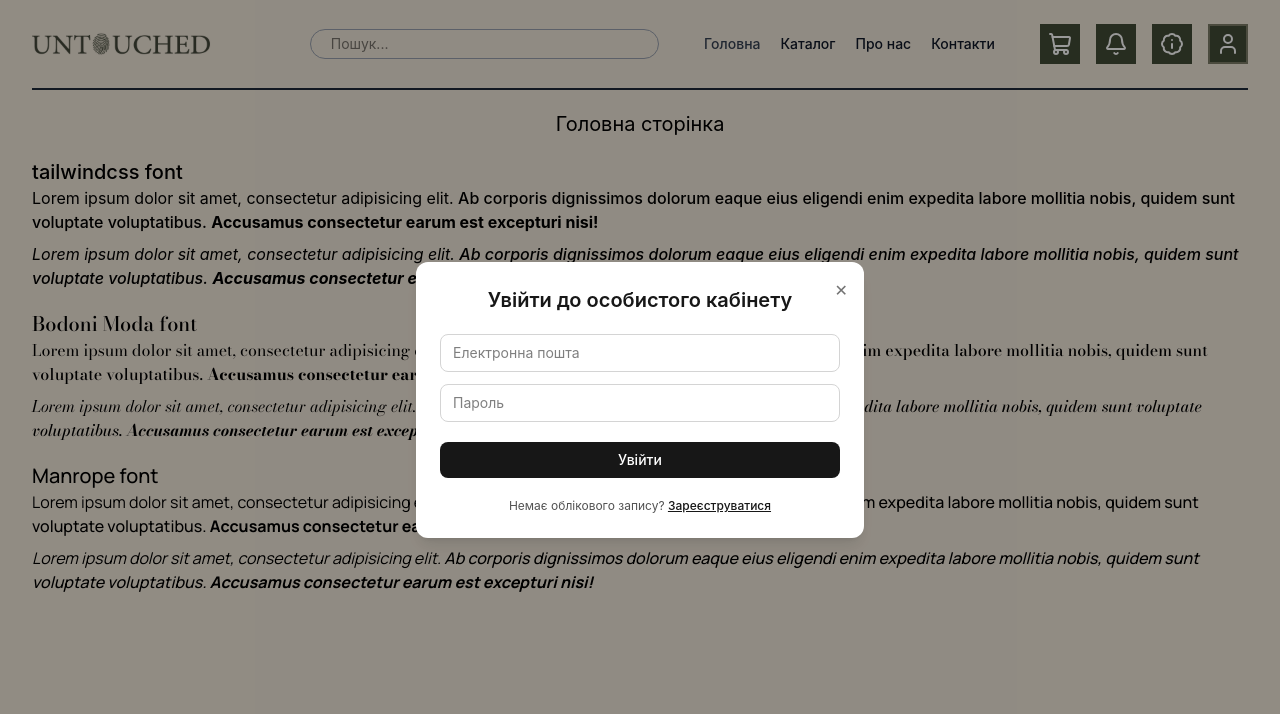
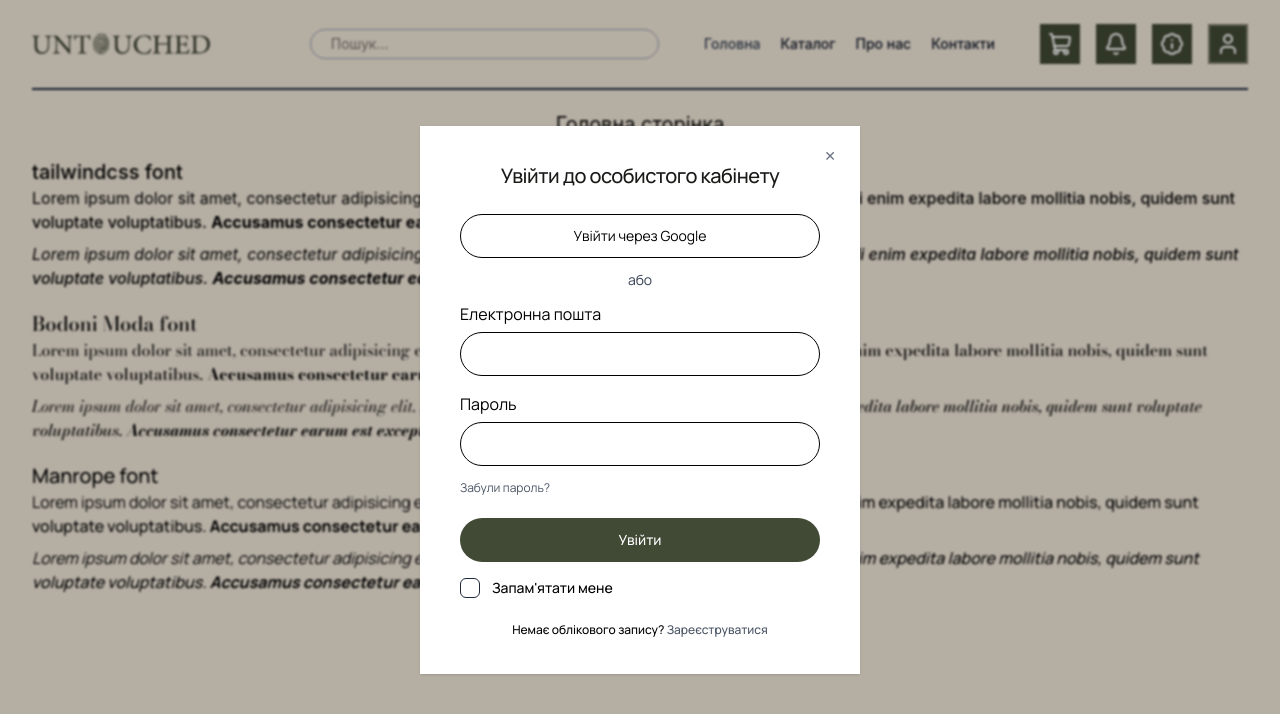
Before and after one commit to makeup-clone/makeup-web, a React (Vite) app: page / in a window 1280 px wide. Both pictures are taken after a click on the button 1228 px from the left and 44 px from the top of the page. Shown: the top 714 px of the page. Built offline with nearby package versions, Linux system fonts and the light colour scheme; no server answers.

Commit message:
feat: added auth login modal

```diff
--- /dev/null
+++ b/src/components/AuthInput.tsx
@@ -0,0 +1,37 @@
+import {type InputHTMLAttributes, useId} from "react";
+
+interface AuthInputProps
+    extends Omit<InputHTMLAttributes<HTMLInputElement>, "id"> {
+    label: string;
+    id?: string;
+    containerClassName?: string;
+    labelClassName?: string;
+}
+
+export const AuthInput = ({
+                              label,
+                              id,
+                              className = "",
+                              containerClassName = "",
+                              labelClassName = "",
+                              ...inputProps
+                          }: AuthInputProps) => {
+    const generatedId = useId();
+    const inputId = id ?? generatedId;
+
+    return (
+        <div className={`flex flex-col gap-1.5 ${containerClassName}`}>
+            <label
+                htmlFor={inputId}
+                className={`text-md ${labelClassName}`}
+            >
+                {label}
+            </label>
+            <input
+                id={inputId}
+                className={`h-11 w-full rounded-full border bg-white px-4 text-sm outline-none focus:inset-ring-1 focus:inset-ring-black ${className}`}
+                {...inputProps}
+            />
+        </div>
+    );
+};
--- a/src/components/modal/AuthModal.tsx
+++ b/src/components/modal/AuthModal.tsx
@@ -1,8 +1,13 @@
-import {useEffect} from "react";
-import {useAuthModal} from "../../hooks/useAuthModal.ts";
+import { useEffect, useState } from "react";
+import { useAuthModal } from "../../hooks/useAuthModal.ts";
+import {AuthInput} from "../AuthInput.tsx";
 
 export const AuthModal = () => {
     const { mode, isOpen, closeModal, setMode, authSuccess } = useAuthModal();
+    const [email, setEmail] = useState("");
+    const [password, setPassword] = useState("");
+    const [name, setName] = useState("");
+    const [rememberMe, setRememberMe] = useState(false);
 
     useEffect(() => {
         if (!isOpen) return;
@@ -23,75 +28,159 @@ export const AuthModal = () => {
 
     const isLogin = mode === "login";
 
+    const resetForm = () => {
+        setEmail("");
+        setPassword("");
+        setName("");
+        setRememberMe(false);
+    };
+
+    const handleClose = () => {
+        resetForm();
+        closeModal();
+    };
+
+    const handleModeSwitch = (nextMode: "login" | "register") => {
+        resetForm();
+        setMode(nextMode);
+    };
+
+    const handleSubmit = (e: React.FormEvent<HTMLFormElement>) => {
+        e.preventDefault();
+        // Тут буде твоя RTK Query мутація логіну або реєстрації
+        authSuccess();
+    };
+
     return (
         <div
-            onClick={closeModal}
-            className="fixed inset-0 z-50 flex items-center justify-center bg-black/40 px-4"
+            onClick={handleClose}
+            className="font-manrope fixed inset-0 z-50 flex items-center justify-center bg-black/25 px-4 backdrop-blur-[1px]"
         >
             <div
                 onClick={(e) => e.stopPropagation()}
-                className="relative w-full max-w-md rounded-xl bg-white p-6 shadow-lg"
+                className="relative w-full max-w-[440px] bg-white px-10 py-9 shadow-sm"
             >
                 <button
                     type="button"
-                    onClick={closeModal}
+                    onClick={handleClose}
                     aria-label="Закрити"
-                    className="absolute right-4 top-4 text-neutral-500 hover:text-neutral-900"
+                    className="absolute right-4 top-4 px-2 py-1 text-sm text-gray-500 transition hover:text-gray-800"
                 >
                     ✕
                 </button>
 
-                <h2 className="text-center text-xl font-semibold text-neutral-900">
+                <h2 className="text-center text-xl font-medium tracking-tight text-[#1A1A18]">
                     {isLogin ? "Увійти до особистого кабінету" : "Створити акаунт"}
                 </h2>
 
-                {/* Форма входу / реєстрації */}
-                <form
-                    onSubmit={(e) => {
-                        e.preventDefault();
-                        // Тут буде твоя RTK Query мутація логіну або реєстрації
-                        authSuccess();
+                {/* Болванка для входу через Google */}
+                <button
+                    type="button"
+                    onClick={() => {
+                        // TODO: логіка входу через Google
                     }}
-                    className="mt-5 flex flex-col gap-3"
+                    className="mt-6 flex h-11 w-full items-center justify-center rounded-full border bg-white px-5 text-sm transition hover:bg-[#F3F1EC] hover:cursor-pointer"
                 >
+                    Увійти через Google
+                </button>
+
+                <div className="my-3 text-center text-sm text-gray-700">або</div>
+
+                <form onSubmit={handleSubmit} className="flex flex-col">
                     {!isLogin && (
-                        <input
+                        <AuthInput
+                            containerClassName="mb-4"
+                            label="Ім'я"
                             type="text"
                             required
-                            placeholder="Ім'я"
-                            className="rounded-lg border border-neutral-300 px-3 py-2 text-sm"
+                            value={name}
+                            onChange={(e) => setName(e.target.value)}
                         />
                     )}
 
-                    <input
+                    <AuthInput
+                        label="Електронна пошта"
+                        className="autofill:shadow-[inset_0_0_0_1000px_#F3F1EC]"
                         type="email"
                         required
-                        placeholder="Електронна пошта"
-                        className="rounded-lg border border-neutral-300 px-3 py-2 text-sm"
+                        value={email}
+                        onChange={(e) => setEmail(e.target.value)}
                     />
 
-                    <input
+                    <AuthInput
+                        containerClassName="mt-4"
+                        className="autofill:shadow-[inset_0_0_0_1000px_#F3F1EC]"
+                        label="Пароль"
                         type="password"
                         required
-                        placeholder="Пароль"
-                        className="rounded-lg border border-neutral-300 px-3 py-2 text-sm"
+                        value={password}
+                        onChange={(e) => setPassword(e.target.value)}
                     />
+
+                    {/*Шаблонна кнопка для відновлення пароля*/}
+                    {isLogin && (
+                        <div className="mt-2">
+                            <button
+                                type="button"
+                                onClick={() => {
+                                    // TODO: відкриття відновлення пароля
+                                }}
+                                className="text-xs text-gray-600 hover:text-gray-800 hover:underline hover:cursor-pointer"
+                            >
+                                Забули пароль?
+                            </button>
+                        </div>
+                    )}
+
 
                     <button
                         type="submit"
-                        className="mt-2 w-full rounded-lg bg-neutral-900 py-2 text-sm font-medium text-white hover:bg-neutral-800"
+                        className="mt-5 flex h-11 w-full items-center justify-center rounded-full bg-olive px-5 text-sm text-white font-medium transition hover:bg-olive-600 hover:cursor-pointer"
                     >
                         {isLogin ? "Увійти" : "Зареєструватися"}
                     </button>
 
-                    <p className="mt-2 text-center text-xs text-neutral-600">
+                    {/*Шаблонна кнопка запам'ятати мене*/}
+                    {isLogin && (
+                        <label className="mt-4 flex cursor-pointer items-center gap-3 text-sm font-medium">
+                            <span className="relative flex h-5 w-5 shrink-0 items-center justify-center">
+                                <input
+                                    type="checkbox"
+                                    checked={rememberMe}
+                                    onChange={(e) => setRememberMe(e.target.checked)}
+                                    className="peer sr-only"
+                                />
+                                <span className="flex h-5 w-5 items-center justify-center rounded-md border-[1.5px] border-gray-800 bg-transparent transition-colors peer-checked:border-olive peer-checked:bg-olive peer-focus-visible:ring-2 peer-focus-visible:ring-olive/40">
+                                    <svg
+                                        viewBox="0 0 14 14"
+                                        fill="none"
+                                        aria-hidden="true"
+                                        className={`h-3.5 w-3.5 text-white transition-opacity ${
+                                            rememberMe ? "opacity-100" : "opacity-0"
+                                        }`}
+                                    >
+                                        <path
+                                            d="M2.5 7.5L5.5 10.5L11.5 3.5"
+                                            stroke="currentColor"
+                                            strokeWidth="2"
+                                            strokeLinecap="round"
+                                            strokeLinejoin="round"
+                                        />
+                                    </svg>
+                                </span>
+                            </span>
+                            <span>Запам&apos;ятати мене</span>
+                        </label>
+                    )}
+
+                    <p className="mt-6 text-center text-xs font-medium">
                         {isLogin ? (
                             <>
                                 Немає облікового запису?{" "}
                                 <button
                                     type="button"
-                                    onClick={() => setMode("register")}
-                                    className="font-medium text-neutral-900 underline"
+                                    onClick={() => handleModeSwitch("register")}
+                                    className="text-gray-600 transition hover:text-gray-800 hover:cursor-pointer"
                                 >
                                     Зареєструватися
                                 </button>
@@ -101,8 +190,8 @@ export const AuthModal = () => {
                                 Вже є обліковий запис?{" "}
                                 <button
                                     type="button"
-                                    onClick={() => setMode("login")}
-                                    className="font-medium text-neutral-900 underline"
+                                    onClick={() => handleModeSwitch("login")}
+                                    className="text-gray-600 transition hover:text-gray-800 hover:cursor-pointer"
                                 >
                                     Увійти
                                 </button>
```
